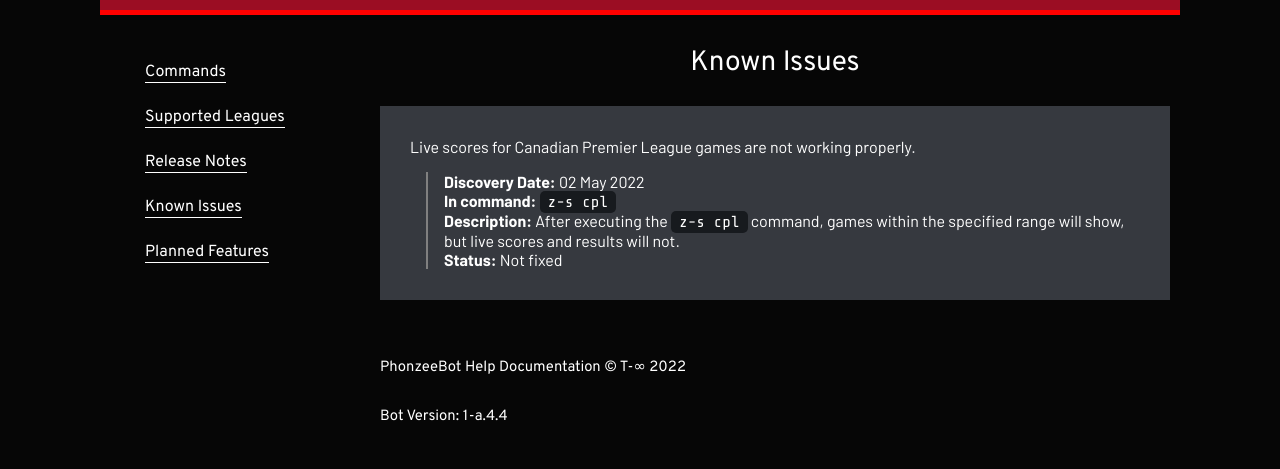
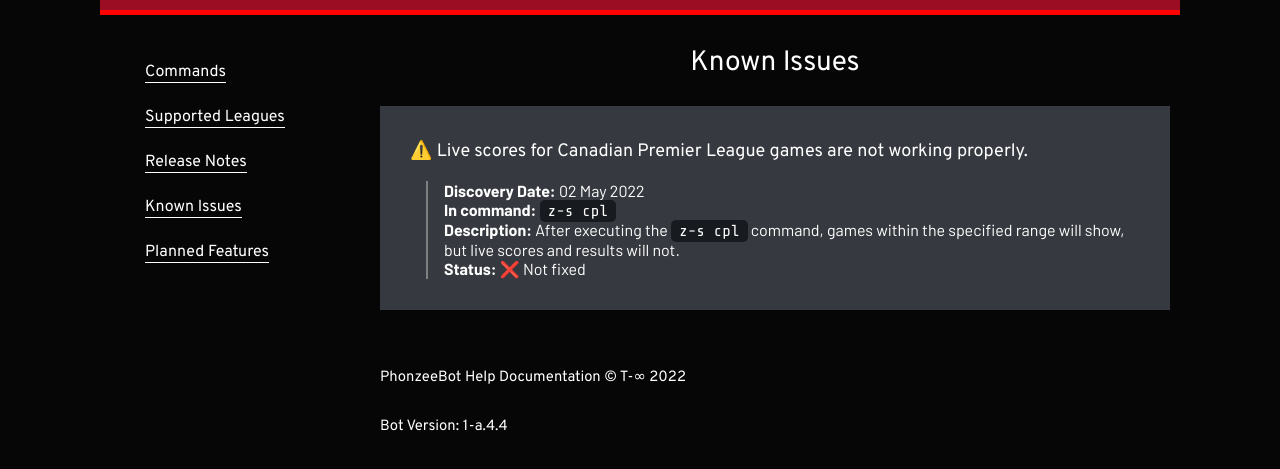
Before and after one commit to Dolcee85/phonzee-bot-help, a Gatsby site: page /known-issues in a window 1280 px wide. Shown: the part 101-570 px from the top of the page. Built offline with nearby package versions, Linux system fonts and the light colour scheme; Gatsby itself is replaced by a stand-in of ours.

Commit message:
Added some styling to issue modules

```diff
--- a/src/pages/known-issues.js
+++ b/src/pages/known-issues.js
@@ -14,8 +14,8 @@
     */
     <Layout title="Known Issues">
       <div class="issue-container">
-        <p>
-          Live scores for Canadian Premier League games are not working properly.
+        <p class="issue-title">
+          ⚠️ Live scores for Canadian Premier League games are not working properly.
         </p>
         <div class="issue-desc">
           <ul>
@@ -25,7 +25,7 @@
               <b>Description:</b> After executing the <code>z-s cpl</code> command, games within the
               specified range will show, but live scores and results will not.
             </li>
-            <li><b>Status:</b> Not fixed</li>
+            <li><b>Status:</b> ❌ Not fixed</li>
           </ul>
         </div>
       </div>
--- a/src/styles/style.scss
+++ b/src/styles/style.scss
@@ -240,6 +240,11 @@
   display: block;
 }
 
+.issue-title {
+  font-family: $header;
+  font-size: 1.125rem;
+}
+
 .issue-desc {
   display: block;
   margin-left: 1em;
```
